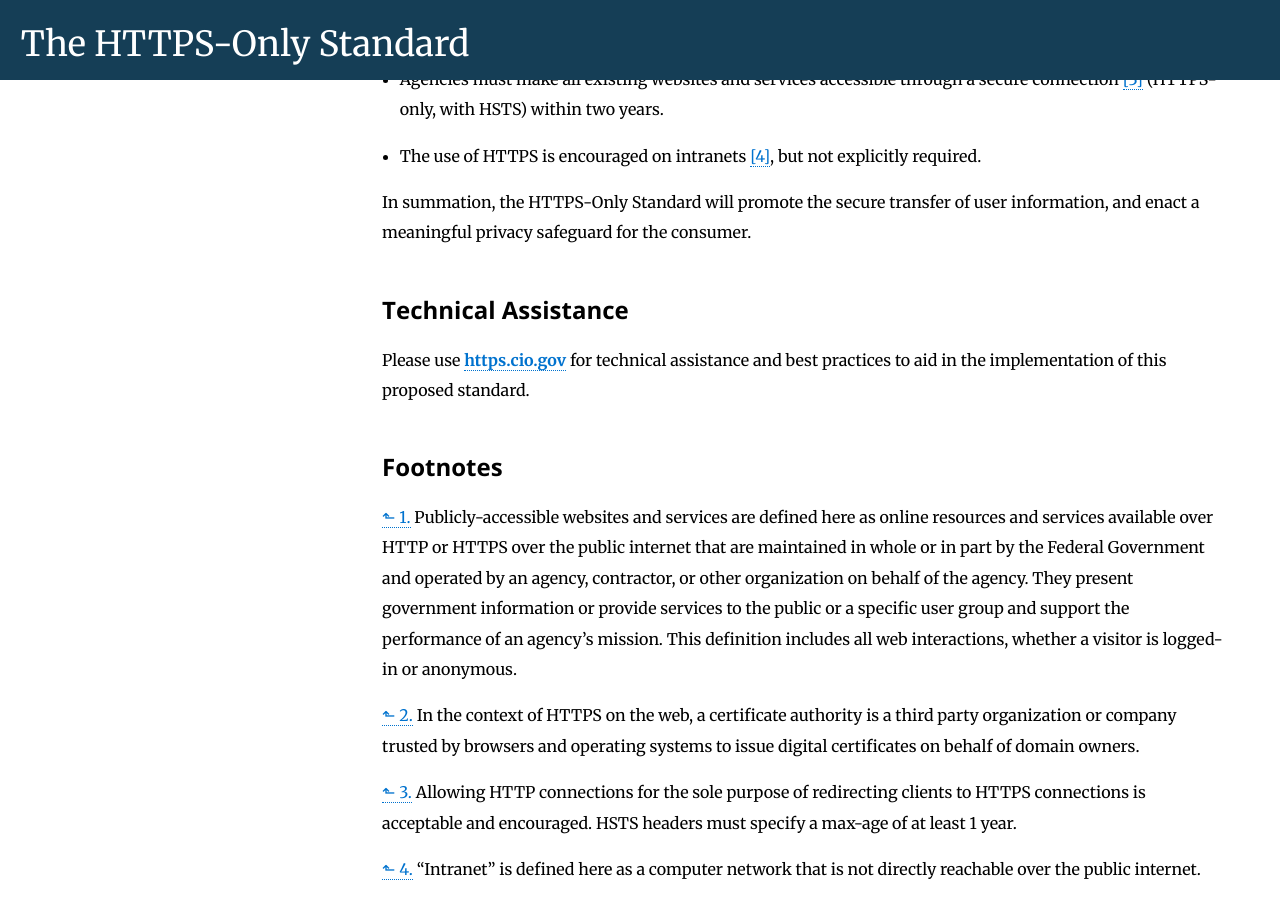
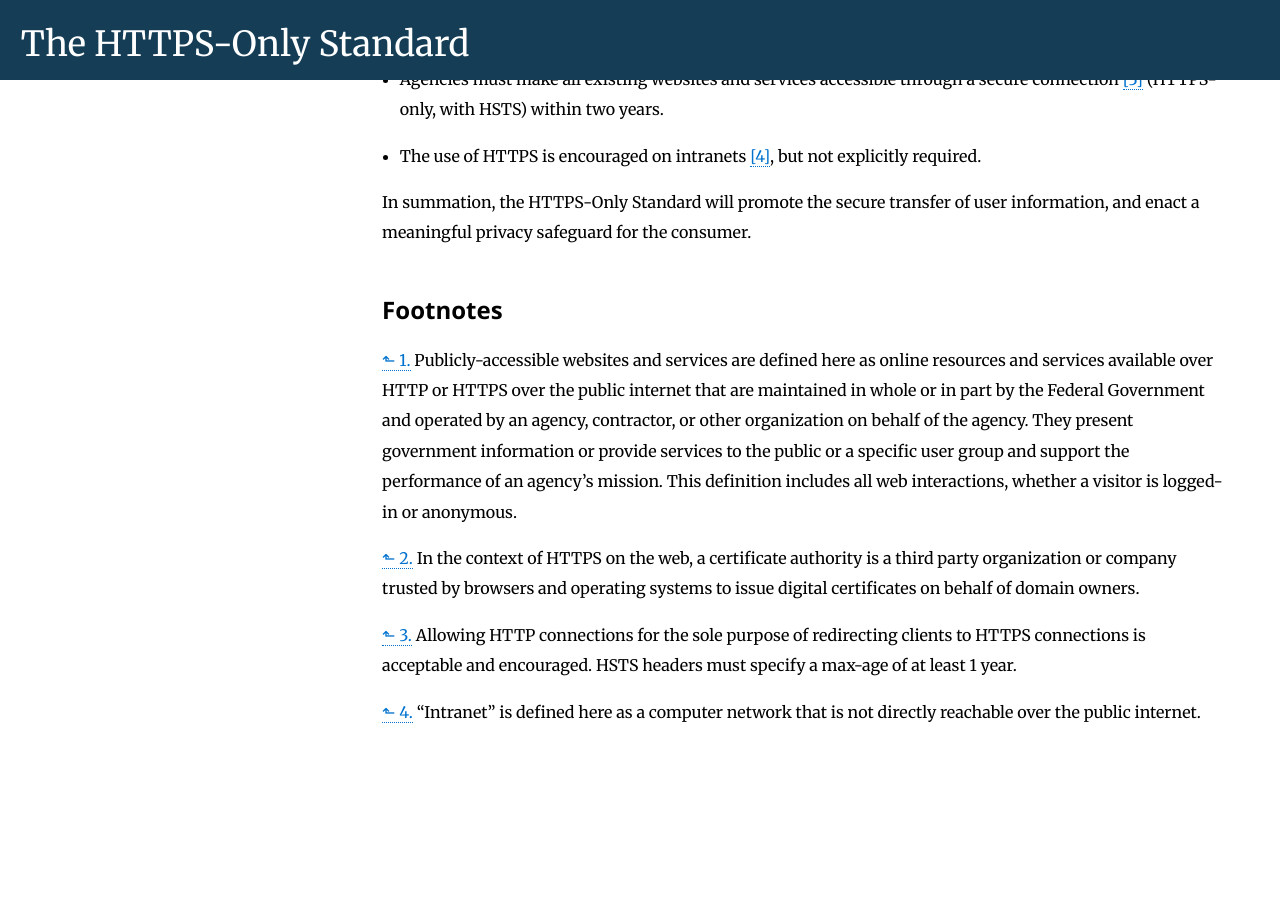
Before and after one commit to GSA/https, a Jekyll site: the page built from pages/index.md, in a window 1280 px wide and 900 px high, scrolled down 4369 px. Built offline with Jekyll 4.4.1, drawn with Linux system fonts in a browser that asks for light colours; Markdown is read by kramdown in place of the engine named in the settings; after the commit the page ends 5112 px from its top, so only the background shows below that.

Commit message:
technical assistance paragraph was duplicated

```diff
--- a/pages/index.md
+++ b/pages/index.md
@@ -84,10 +84,6 @@ This proposal requires that agencies deploy HTTPS on Federal domains under the f
 
 In summation, the HTTPS-Only Standard will promote the secure transfer of user information, and enact a meaningful privacy safeguard for the consumer.
 
-## Technical Assistance
-
-Please use **[https.cio.gov](https://https.cio.gov)** for technical assistance and best practices to aid in the implementation of this proposed standard.
-
 ## Footnotes
 
 <a name="footnote-1" href="#footnote-source-1">⬑ 1.</a> Publicly-accessible websites and services are defined here as online resources and services available over HTTP or HTTPS over the public internet that are maintained in whole or in part by the Federal Government and operated by an agency, contractor, or other organization on behalf of the agency.  They present government information or provide services to the public or a specific user group and support the performance of an agency’s mission. This definition includes all web interactions, whether a visitor is logged-in or anonymous.
```
